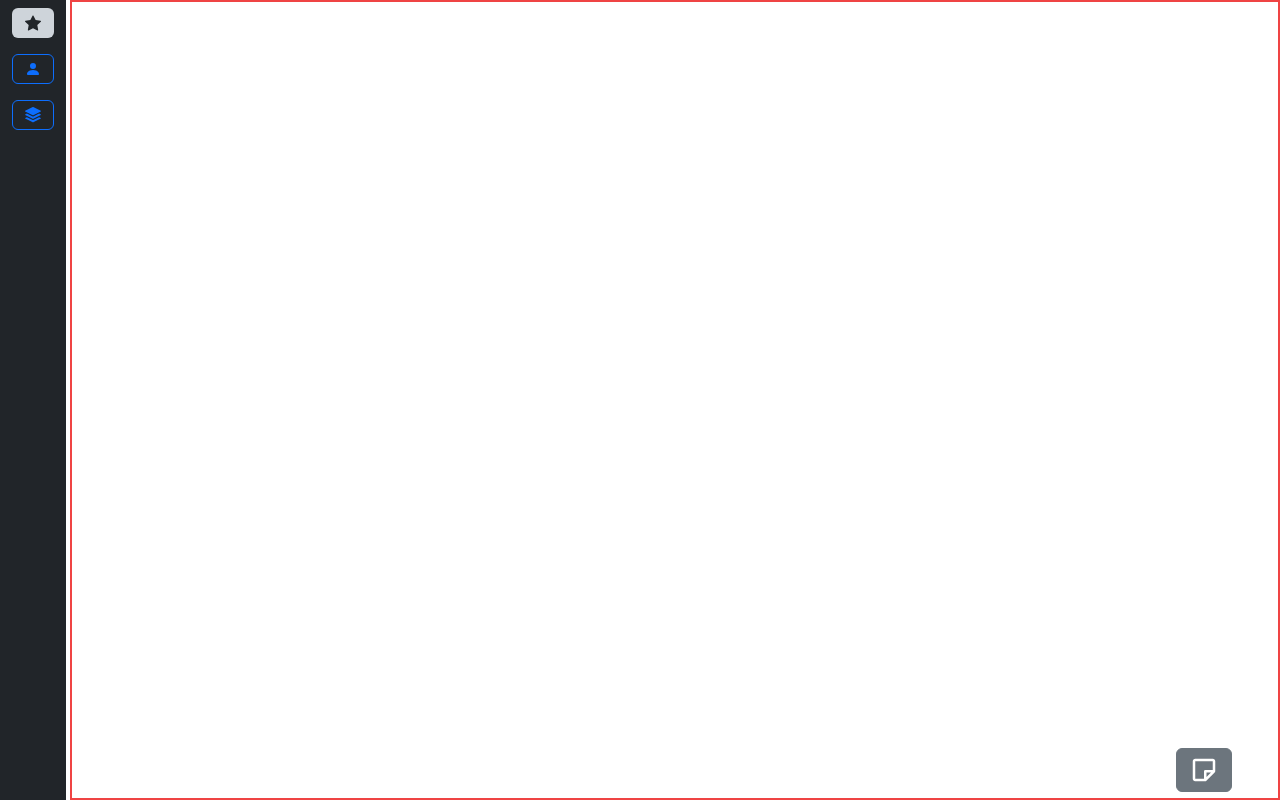
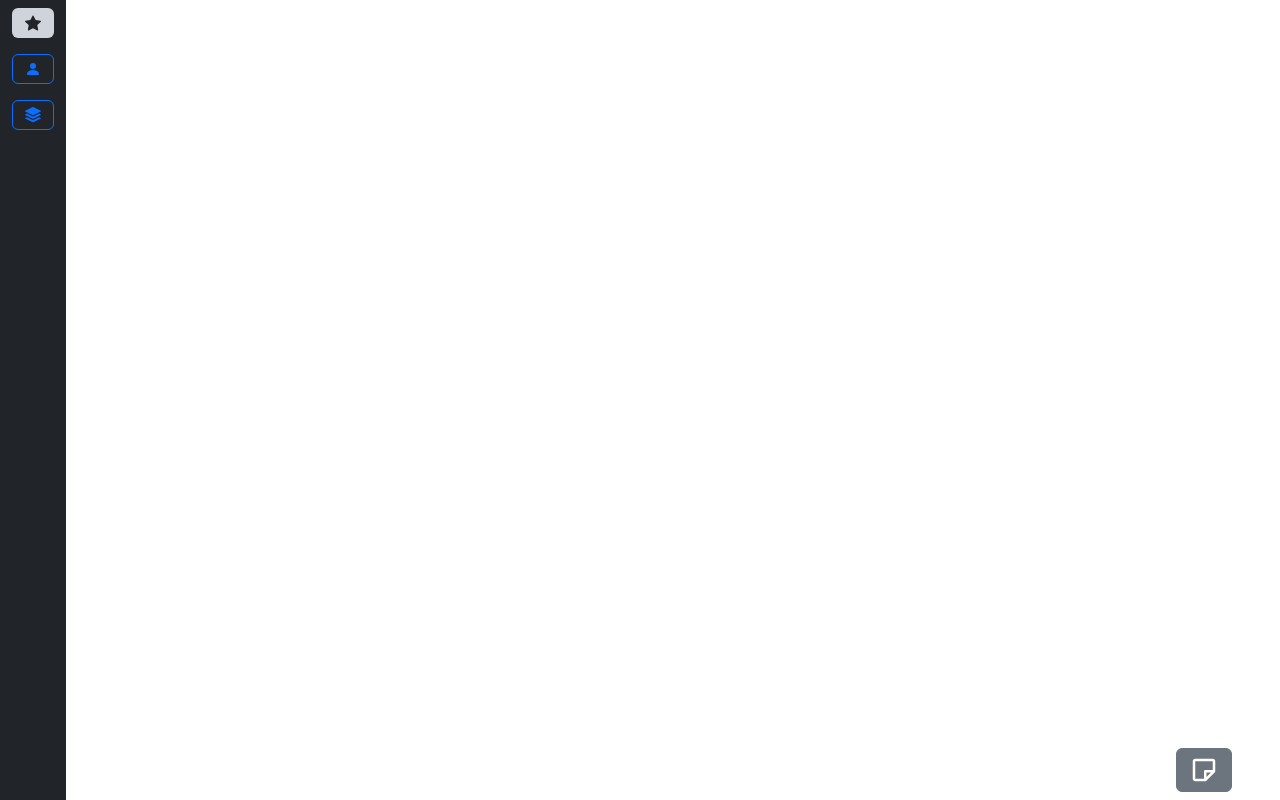
Before and after one commit to RodrigoGama-4/daylist, a Next.js app: page / in a window 1280 px wide. Built offline with nearby package versions, Linux system fonts and the light colour scheme.

Commit message:
rm border on mural

```diff
--- a/app/(navbar)/template.tsx
+++ b/app/(navbar)/template.tsx
@@ -6,9 +6,7 @@
       <div className="flex relative z-50 mr-1">
         <CustomNavbar />
       </div>
-      <main className="h-full flex-1 overflow-y-scroll border-2 border-red-500">
-        {children}
-      </main>
+      <main className="h-full flex-1 overflow-y-scroll">{children}</main>
     </div>
   );
 }
```
